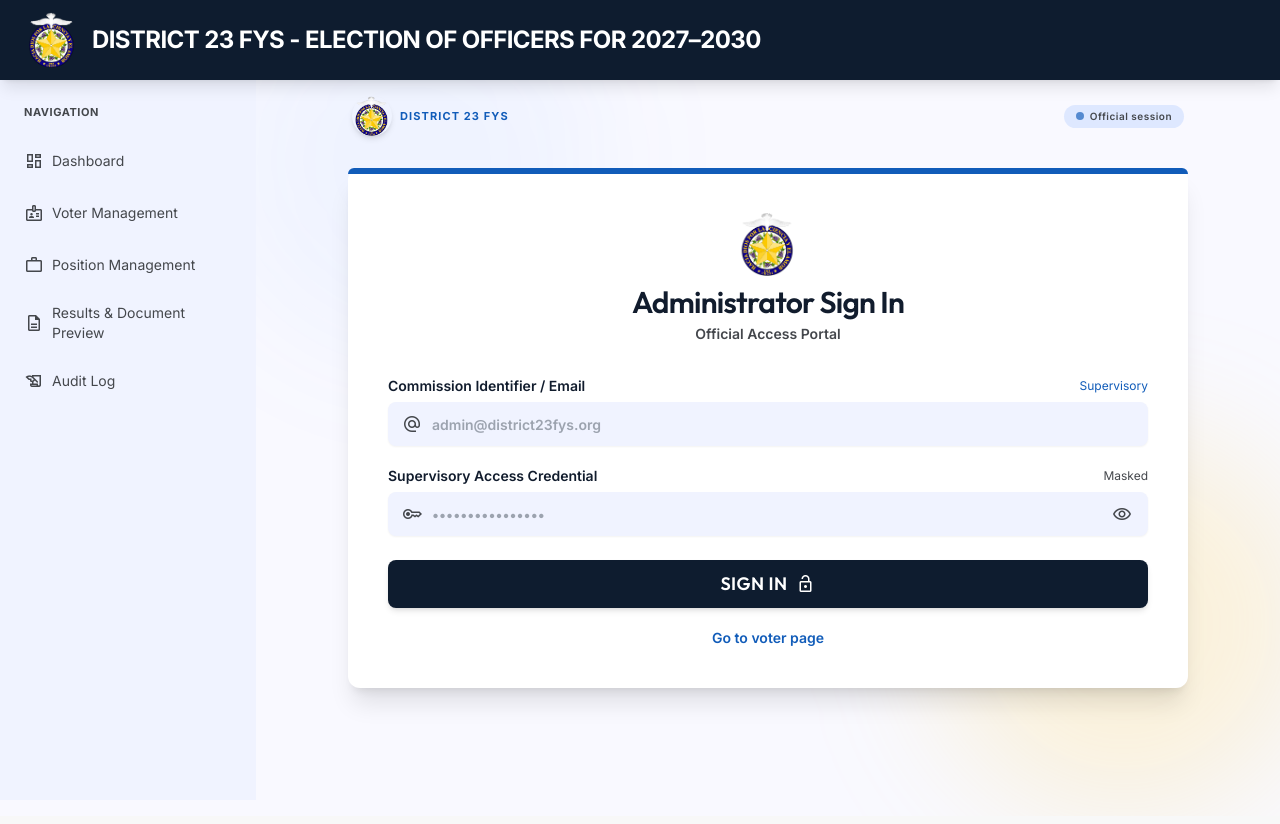
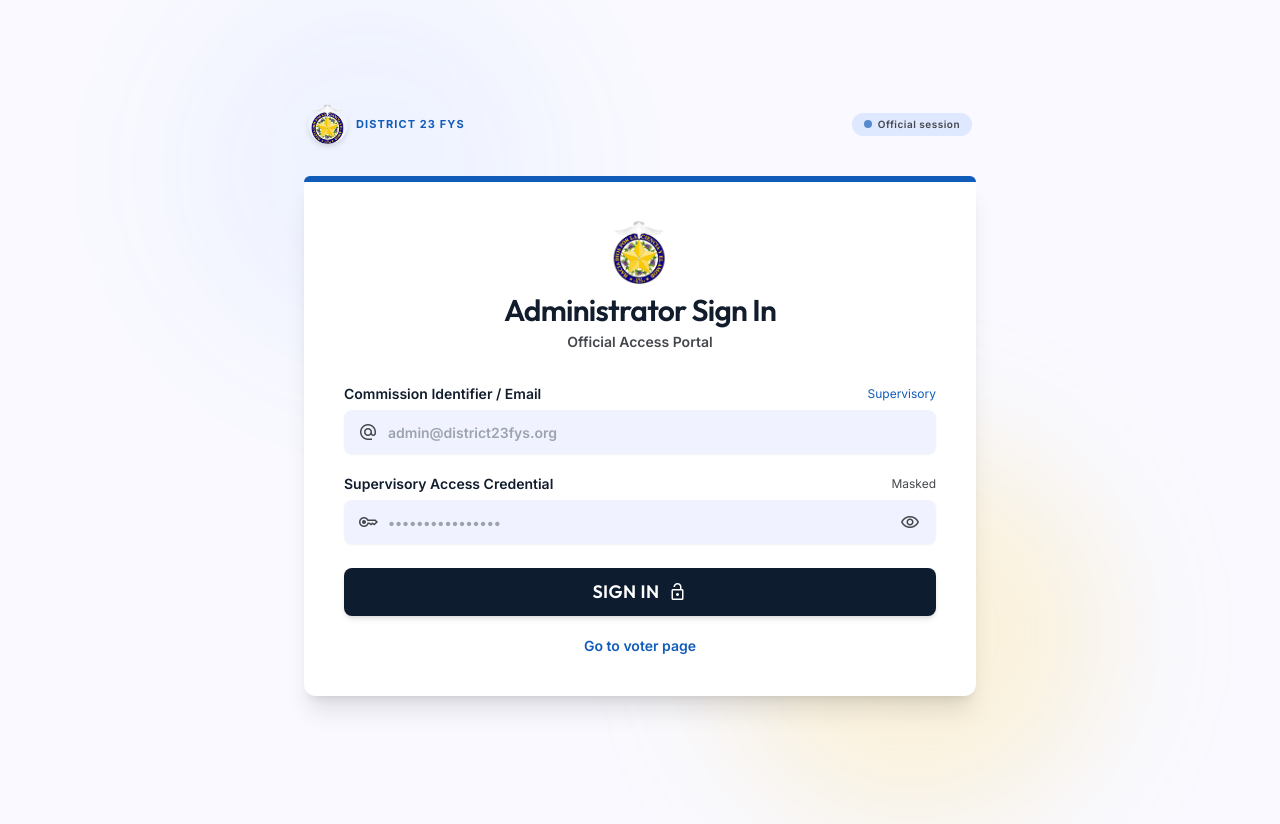
Before and after one commit to biancsss17/fysd23_election, a Laravel app: page /admin/login in a window 1280 px wide. Before the commit the page ends 800 px from the top, so only its background shows below. Run offline with Laravel 12, Linux system fonts and the light colour scheme; style sheets or scripts are compiled from the project's sources; some libraries are stand-ins or nearby versions.

Commit message:
Restore standalone admin sign in

```diff
--- a/ELECTION-app/resources/views/admin-login.blade.php
+++ b/ELECTION-app/resources/views/admin-login.blade.php
@@ -18,26 +18,9 @@
     </script>
     <link rel="stylesheet" href="{{ asset('css/app.css') }}?v={{ filemtime(public_path('css/app.css')) }}">
 </head>
-<body class="min-h-screen bg-[#f9f9ff] font-sans text-[#111c2d] antialiased">
-    <header class="fixed inset-x-0 top-0 z-50 h-20 bg-[#0e1c2f] shadow-lg">
-        <div class="flex h-20 items-center px-4 sm:px-6">
-            <img src="{{ asset('images/uecfi-logo.png') }}" alt="UECFI logo" class="standard-admin-logo h-14 w-14 shrink-0 rounded-full object-contain">
-            <div class="standard-admin-title ml-3 truncate text-[24px] font-bold uppercase leading-[1.15] tracking-tight text-white">DISTRICT 23 FYS - ELECTION OF OFFICERS FOR 2027–2030</div>
-        </div>
-    </header>
-    <aside class="fixed bottom-0 left-0 top-20 z-40 hidden w-64 bg-[#f0f3ff] py-6 lg:flex lg:flex-col">
-        <div class="px-6 pb-4 text-[11px] font-bold uppercase tracking-wider text-[#44474c]">Navigation</div>
-        <nav class="flex flex-col gap-1 px-2">
-            <a class="flex items-center gap-2 rounded px-4 py-2.5 text-sm text-[#44474c] transition hover:bg-[#dee8ff] hover:text-[#111c2d]" href="{{ route('admin.login') }}"><span class="material-symbols-outlined text-xl">dashboard</span>Dashboard</a>
-            <a class="flex items-center gap-2 rounded px-4 py-2.5 text-sm text-[#44474c] transition hover:bg-[#dee8ff] hover:text-[#111c2d]" href="{{ route('admin.login') }}"><span class="material-symbols-outlined text-xl">badge</span>Voter Management</a>
-            <a class="flex items-center gap-2 rounded px-4 py-2.5 text-sm text-[#44474c] transition hover:bg-[#dee8ff] hover:text-[#111c2d]" href="{{ route('admin.login') }}"><span class="material-symbols-outlined text-xl">work</span>Position Management</a>
-            <a class="flex items-center gap-2 rounded px-4 py-2.5 text-sm text-[#44474c] transition hover:bg-[#dee8ff] hover:text-[#111c2d]" href="{{ route('admin.login') }}"><span class="material-symbols-outlined text-xl">description</span>Results &amp; Document Preview</a>
-            <a class="flex items-center gap-2 rounded px-4 py-2.5 text-sm text-[#44474c] transition hover:bg-[#dee8ff] hover:text-[#111c2d]" href="{{ route('admin.login') }}"><span class="material-symbols-outlined text-xl">history_edu</span>Audit Log</a>
-        </nav>
-    </aside>
-    <main class="min-h-screen bg-[#f9f9ff] px-4 pb-10 pt-24 sm:px-6 lg:pl-72 lg:pr-8">
-        <div class="mx-auto flex w-full max-w-[840px] flex-col">
-            <div class="relative flex w-full flex-col">
+<body class="flex min-h-screen items-center justify-center bg-[#f9f9ff] font-sans text-[#111c2d] antialiased">
+    <main class="flex min-h-screen w-full items-center justify-center bg-[#f9f9ff] px-4 py-8 sm:px-6">
+        <div class="relative flex w-full max-w-2xl flex-col">
             <div class="pointer-events-none absolute -left-32 -top-32 h-96 w-96 rounded-full bg-blue-500/5 blur-3xl"></div>
             <div class="pointer-events-none absolute -bottom-32 -right-32 h-96 w-96 rounded-full bg-amber-300/20 blur-3xl"></div>
             <div class="relative z-10 flex w-full flex-col gap-6 sm:gap-8">
@@ -58,7 +41,6 @@
                     <a href="{{ route('splash') }}" class="mt-5 block text-center text-sm font-semibold text-secondary transition hover:underline">Go to voter page</a>
                 </section>
             </div>
-            </div>
         </div>
     </main>
     <script src="{{ asset('js/app.js') }}"></script>
```
